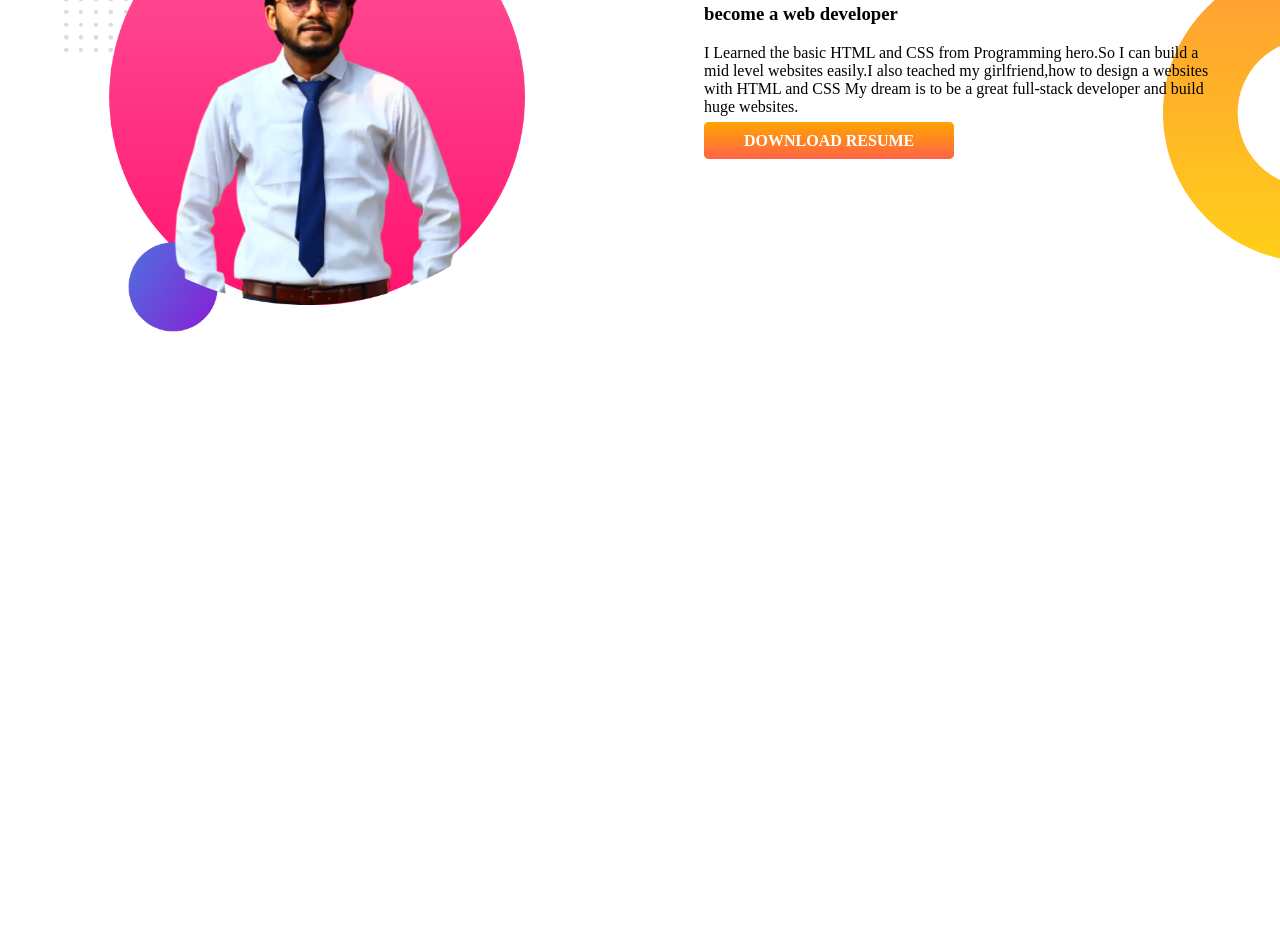
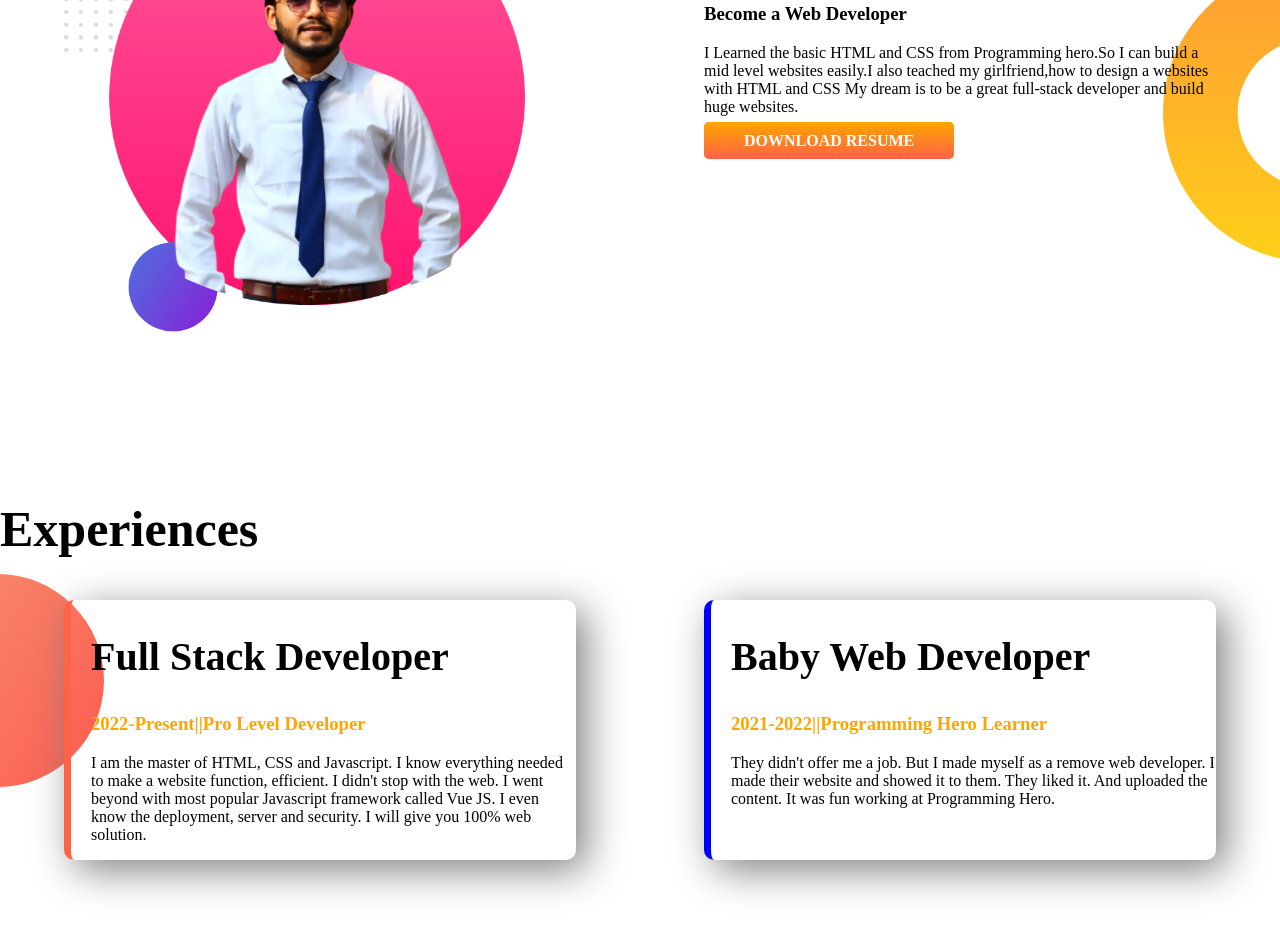
Before and after one commit to DiprodipDas/developer-portfolio, a plain HTML site: page index.html in a window 1280 px wide. Shown: the part 864-1798 px from the top of the page. Before the commit the page ends 1364 px from the top, so only its background shows below. Drawn offline with Linux system fonts and the light colour scheme.

Commit message:
final work done

```diff
--- a/index.html
+++ b/index.html
@@ -13,7 +13,7 @@
 </head>
 
 <body>
-    <section class="top-banner">
+    <section class="top-banner flexible-container">
         <div class="half-width">
             <h1>Welcome To</h1>
             <h1><span class="orange-color">Diprodip Das</span> World!</h1>
@@ -27,13 +27,13 @@
         </div>
     </section>
 
-    <section class="dream-big">
+    <section class="dream-big flexible-container">
         <div class="half-width">
             <img src="images/my-bg2.png" alt="">
         </div>
         <div class="half-width">
             <h2>Dream Big</h2>
-            <h3>become a web developer</h3>
+            <h3>Become a Web Developer</h3>
             <p>I Learned the basic HTML and CSS from Programming hero.So I can build a mid level websites easily.I also
                 teached my girlfriend,how to design a websites with HTML and CSS My dream is to be a great full-stack
                 developer and build huge websites. </p>
@@ -41,6 +41,28 @@
 
         </div>
     </section>
+    <section class="experience-area">
+        <h1>Experiences</h1>
+        <div class="flexible-container">
+            <div id="full-stack" class="experience-item">
+                <h2>Full Stack Developer</h2>
+                <h3 class="orange-color">2022-Present||Pro Level Developer</h3>
+                <p>I am the master of HTML, CSS and Javascript. I know everything needed to make a website function,
+                    efficient. I didn't stop with the web. I went beyond with most popular Javascript framework called
+                    Vue
+                    JS. I even know the deployment, server and security. I will give you 100% web solution.</p>
+
+            </div>
+            <div id="baby-web" class="experience-item">
+                <h2>Baby Web Developer</h2>
+                <h3 class="orange-color">2021-2022||Programming Hero Learner</h3>
+                <p>They didn't offer me a job. But I made myself as a remove web developer. I made their website and
+                    showed
+                    it to them. They liked it. And uploaded the content. It was fun working at Programming Hero.</p>
+            </div>
+        </div>
+
+    </section>
 </body>
 
 </html>
--- a/style.css
+++ b/style.css
@@ -15,7 +15,7 @@ h2 {
     color: orange;
 }
 
-section {
+.flexible-container {
     display: flex;
     margin-bottom: 100px;
 }
@@ -52,3 +52,27 @@ section {
     background-repeat: no-repeat;
     background-position: right;
 }
+
+.experience-item {
+    width: 40%;
+    margin-left: 5%;
+    margin-right: 5%;
+    padding-left: 20px;
+    border-radius: 10px;
+    box-shadow: 10px 10px 40px gray;
+
+}
+
+#full-stack {
+    border-left: 7px solid tomato;
+}
+
+#baby-web {
+    border-left: 7px solid blue;
+}
+
+.experience-area {
+    background-image: url(images/exp-bg.png);
+    background-repeat: no-repeat;
+    background-position: left;
+}
```
